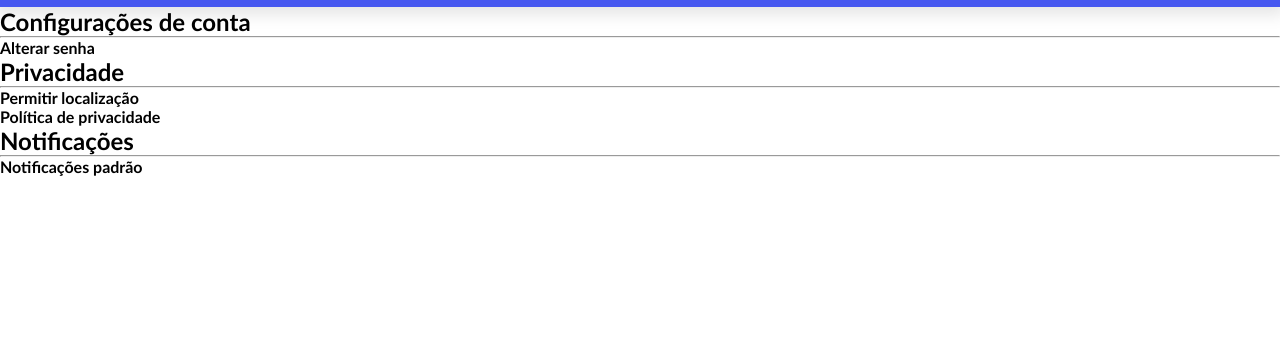
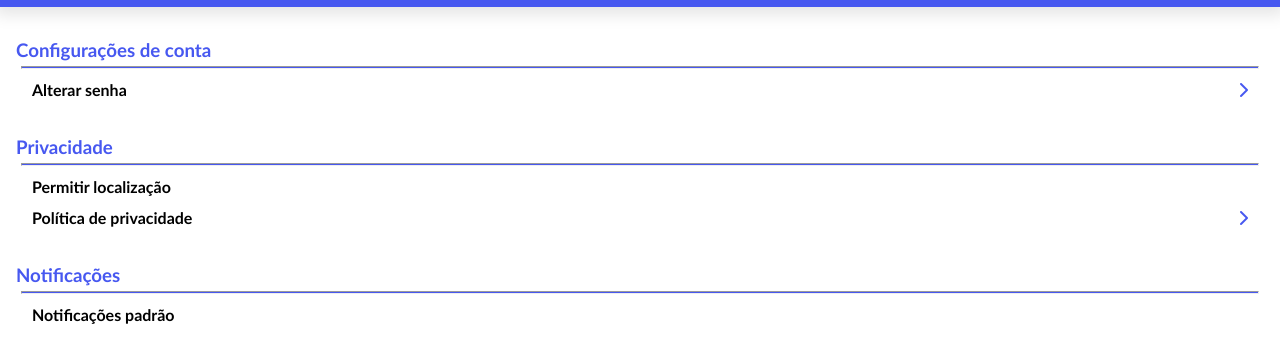
Before and after one commit to mav273/AlagaMaps-PWA, a plain HTML site: page telaConfig.html in a window 1280 px wide. Shown: the part 32-394 px from the top of the page. Drawn offline with Linux system fonts and the light colour scheme.

Commit message:
telaConfig - Css main

```diff
--- a/Css/telaConfig.css
+++ b/Css/telaConfig.css
@@ -21,6 +21,47 @@ header{
     color: #f5f5f5;
 }
 
-i{
+#voltar{
     color: #f5f5f5;
 }
+
+.configConta{
+    margin-top: 1rem;
+    padding: 1rem;
+    margin-bottom: 5px;
+}
+
+.configPrivacidade{
+    padding: 1rem;
+    margin-bottom: 5px;
+}
+
+.configNotificacao{
+    padding: 1rem;
+}
+
+h4{
+    margin-left: 1rem;
+}
+
+h3{
+    color: #4758f0;
+}
+
+hr{
+    background-color: #4758f0;
+    height: 1px;
+    margin: 5px;
+}
+
+.dentro{
+    margin-top: .7rem;
+    display: flex;
+    justify-content: space-between;
+    align-items: center;
+}
+
+#setinha{
+    margin-right: 1rem;
+    color: #4758f0;
+}
--- a/telaConfig.html
+++ b/telaConfig.html
@@ -13,7 +13,7 @@
     <body>
 
         <header>
-            <a href="./telaPrincipal.html"><i class="fa-solid fa-arrow-left"></i></a>
+            <a href="./telaPrincipal.html"><i class="fa-solid fa-arrow-left" id="voltar"></i></a>
             <div>
                 <a href="./telaPrincipal.html" class="logo">Logo</a>
             </div>
@@ -22,26 +22,28 @@
         <main>
 
             <div class="configConta">
-                <h2>Configurações de conta</h2>
+                <h3>Configurações de conta</h3>
                 <hr>
                 <div class="dentro">
                     <h4>Alterar senha</h4>
+                    <a href=""><i class="fa-solid fa-chevron-right" id="setinha"></i></a>
                 </div>
             </div>
 
             <div class="configPrivacidade">
-                <h2>Privacidade</h2>
+                <h3>Privacidade</h3>
                 <hr>
                 <div class="dentro">
                     <h4>Permitir localização</h4>
                 </div>
                 <div class="dentro">
                     <h4>Política de privacidade</h4>
+                    <a href=""><i class="fa-solid fa-chevron-right" id="setinha"></i></a>
                 </div>
             </div>
 
             <div class="configNotificacao">
-                <h2>Notificações</h2>
+                <h3>Notificações</h3>
                 <hr>
                 <div class="dentro">
                     <h4>Notificações padrão</h4>
```
